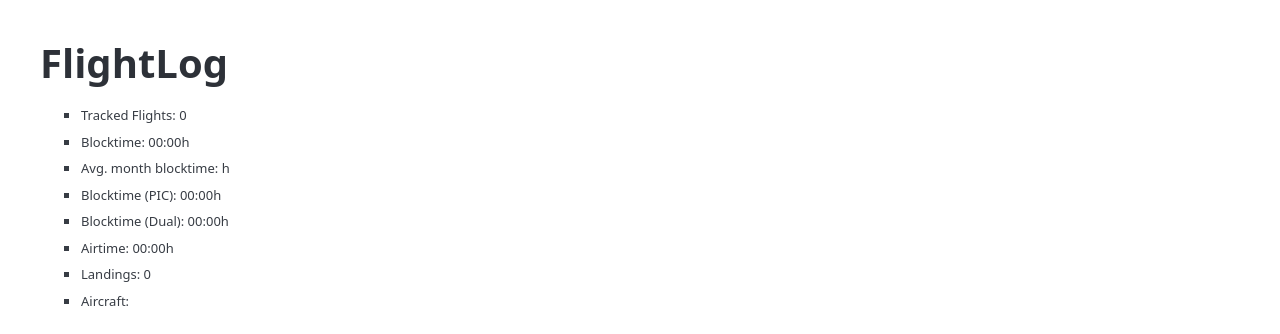
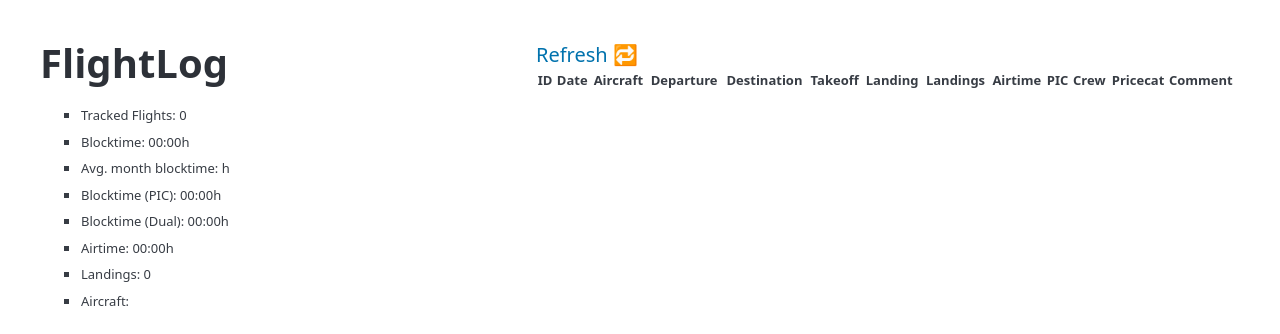
Before and after one commit to balert/aid-tool, a FastAPI app: page / in a window 1280 px wide. Shown: the top 334 px of the page. Run offline with FastAPI, Linux system fonts and the light colour scheme; lists and menus that the app fills with data are empty; some libraries are stand-ins or nearby versions.

Commit message:
smart refresh; layout

```diff
--- a/main.py
+++ b/main.py
@@ -36,9 +36,18 @@
 
 def refresh_data():
     for tenant in tenants:
-        currentyear = datetime.datetime.now().year
-        since = "%s-01-01" % (currentyear - 1)
-        until = "%s-01-01" % (currentyear + 1)
+        flightlog = FlightLog(tenant['name'])
+
+        flights = flightlog.get_all()
+        if len(flights) > 0:
+            maxDate = max(flights, key=lambda x: x["flightdate"]["sortval"])
+            maxDate = datetime.datetime.fromtimestamp(maxDate["flightdate"]["sortval"])
+
+            since = maxDate.strftime("%d.%m.%Y")
+        else:
+            since = "1950-01-01"
+
+        until = datetime.datetime.now().strftime("%d.%m.%Y")
 
         logger.info("Refreshing %s from %s till %s" % (tenant['name'], since, until))
 
@@ -48,9 +57,8 @@
         for flight in ret['data']:
             flight['tenant'] = tenant['name']
 
-        flightlog = FlightLog(tenant['name'])
         flightlog.store(ret['data'])
-    logger.info("Mergin data...")
+    logger.info("Merging data...")
     merge_data()
 
 def flight_id(flight):
@@ -195,7 +203,7 @@
     plt.setp(ax.xaxis.get_minorticklabels(), rotation=90)
     plt.setp(ax.xaxis.get_majorticklabels(), rotation=90)
     if legend:
-        fig.legend()
+        fig.legend(loc="upper left", bbox_to_anchor=(0.05, 0.95))
 
     buf = io.BytesIO()
     fig.savefig(buf, format='png')
--- a/templates/main.html
+++ b/templates/main.html
@@ -57,6 +57,15 @@
         img {
             border: 0px solid red;
         }
+        a {
+            text-decoration: none;
+        }
+        td, th {
+            text-align: center;
+        }
+        td.comment, th.comment {
+            text-align: left;
+        }
     </style>
 </head>
 
@@ -89,47 +98,38 @@
                     <tr>
                         <th>ID</th>
                         <th>Date</th>
-                        <th>blockoff</th>
+                        <th>Aircraft</th>
                         <th>Departure</th>
-                        <th>takeoff</th>
-                        <th>Aircraft</th>
-                        <th>Callsign</th>
+                        <th>Destination</th>
+                        <th>Takeoff</th>
+                        <th>Landing</th>
+                        <th>Landings</th>
                         <th>Airtime</th>
-                        <th>landing</th>
-                        <th>ldgs</th>
-                        <th>Destination</th>
-                        <th>blockon</th>
-                        <th>Blocktime</th>
-                        <th>pic</th>
-                        <th>crew</th>
-                        <th>pricecat</th>
-                        <th>comment</th>
+                        <th>PIC</th>
+                        <th>Crew</th>
+                        <th>Pricecat</th>
+                        <th class="comment">Comment</th>
                     </tr>
                     {% for flight in data %}
                     <tr>
-                        <td><a href="/flight/{{ flight.tenant }}-{{ flight.flightid }}">{{ flight.tenant[:3] }} {{
-                                flight.flightid }}</a></td>
+                        <td><a href="/flight/{{ flight.tenant }}-{{ flight.flightid }}">{{ flight.tenant[:3] }} {{ flight.flightid }}</a></td>
                         <td>{{ flight.date.strftime('%d.%m.%Y') }}</td>
-                        <td>{{ flight.blockoff }}</td>
+                        <td>{{ flight.actype }} ({{ flight.callsign }})</td>
                         <td title="{{ flight.departure }}">{{ airports[flight.departure]["name"] | replace("Airport", "" )}}</td>
-                        <td>{{ flight.takeoff }}</td>
-                        <td>{{ flight.actype }}</td>
-                        <td>{{ flight.callsign }}</td>
-                        <td>{{ flight.airtime }}</td>
-                        <td>{{ flight.landing }}</td>
+                        <td title="{{ flight.destination }}">{{ airports[flight.destination]["name"] | replace("Airport", "" )}}</td>
+                        <td title="Block off: {{ flight.blockoff }}">{{ flight.takeoff }}</td>
+                        <td title="Block on: {{ flight.blockon }}">{{ flight.landing }}</td>
                         <td>{{ flight.landings }}</td>
-                        <td title="{{ flight.destination }}">{{ airports[flight.destination]["name"] | replace("Airport", "" )}}</td>
-                        <td>{{ flight.blockon }}</td>
-                        <td>{{ flight.blocktime }}</td>
+                        <td title="Blocktime: {{ flight.blocktime }}">{{ flight.airtime }}</td>
                         <td>{{ "&#x1F7E2;" | safe if flight.pic else "&#x1F534;" | safe }}</td>
                         <td>{{ flight.persons }}</td>
-                        <td>{{ flight.pricecat }}</td>
+                        <td>{{ flight.pricecat[:24] }}</td>
                         {% if edit ==  flight.tenant ~ "-" ~ flight.flightid  %}
                         <form action="/submit" method="post">
-                            <td><input type="text" id="comment" name="comment" required><input type="hidden" name="flightid" value="{{ edit }}" /><button type="submit">Submit</button></td>
+                            <td class="comment"><input type="text" id="comment" name="comment" required><input type="hidden" name="flightid" value="{{ edit }}" /><button type="submit">Submit</button></td>
                         </form>
                         {% else %}
-                        <td>{{ comments[flight.tenant ~ "-" ~ flight.flightid] }}<a href="?edit={{ flight.tenant }}-{{ flight.flightid }}">✏️</a></td>
+                        <td class="comment">{{ comments[flight.tenant ~ "-" ~ flight.flightid] }}<a href="?edit={{ flight.tenant }}-{{ flight.flightid }}">✏️</a></td>
                         {%endif%}
                     </tr>
                     {% endfor %}
```
